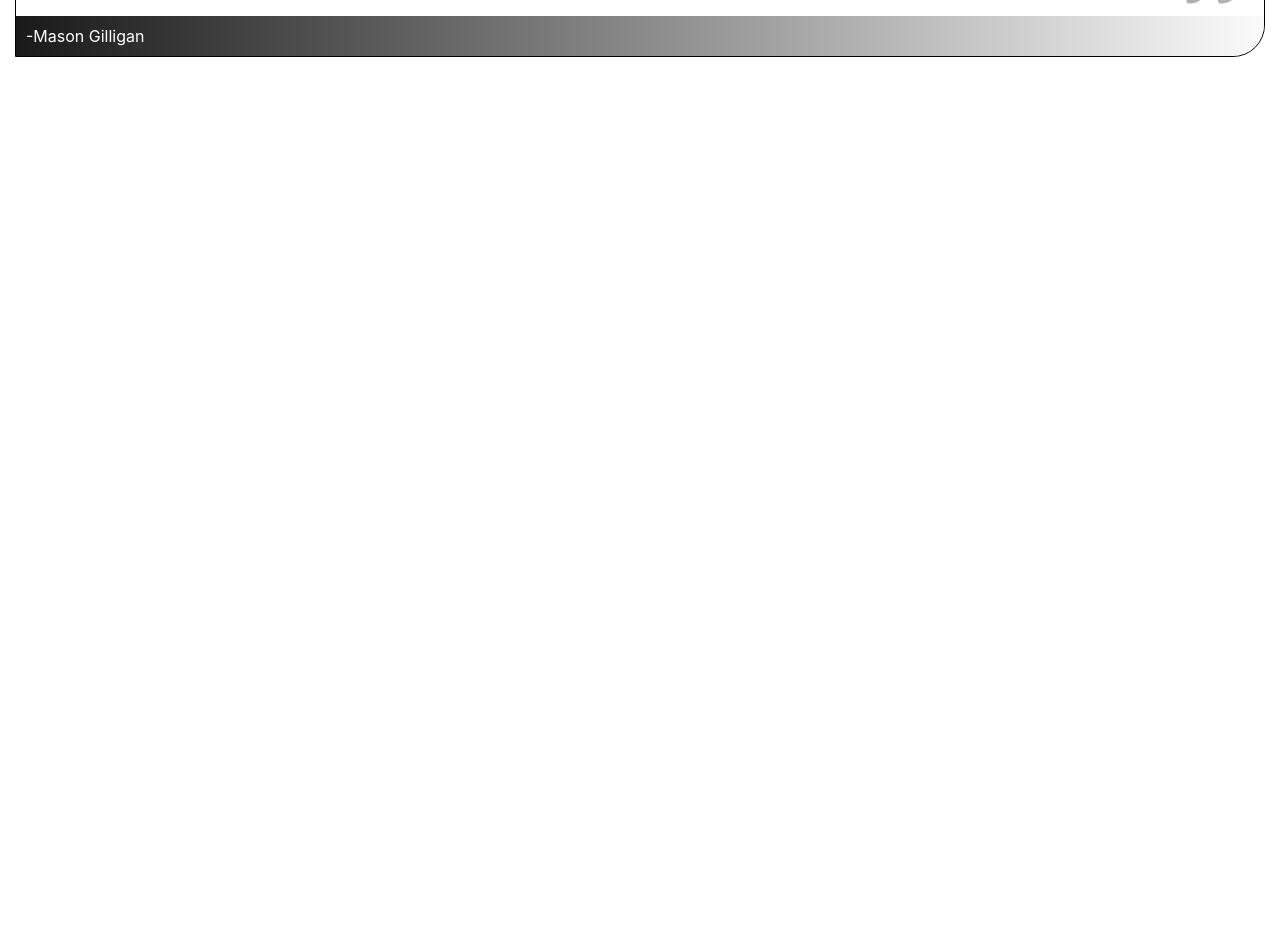
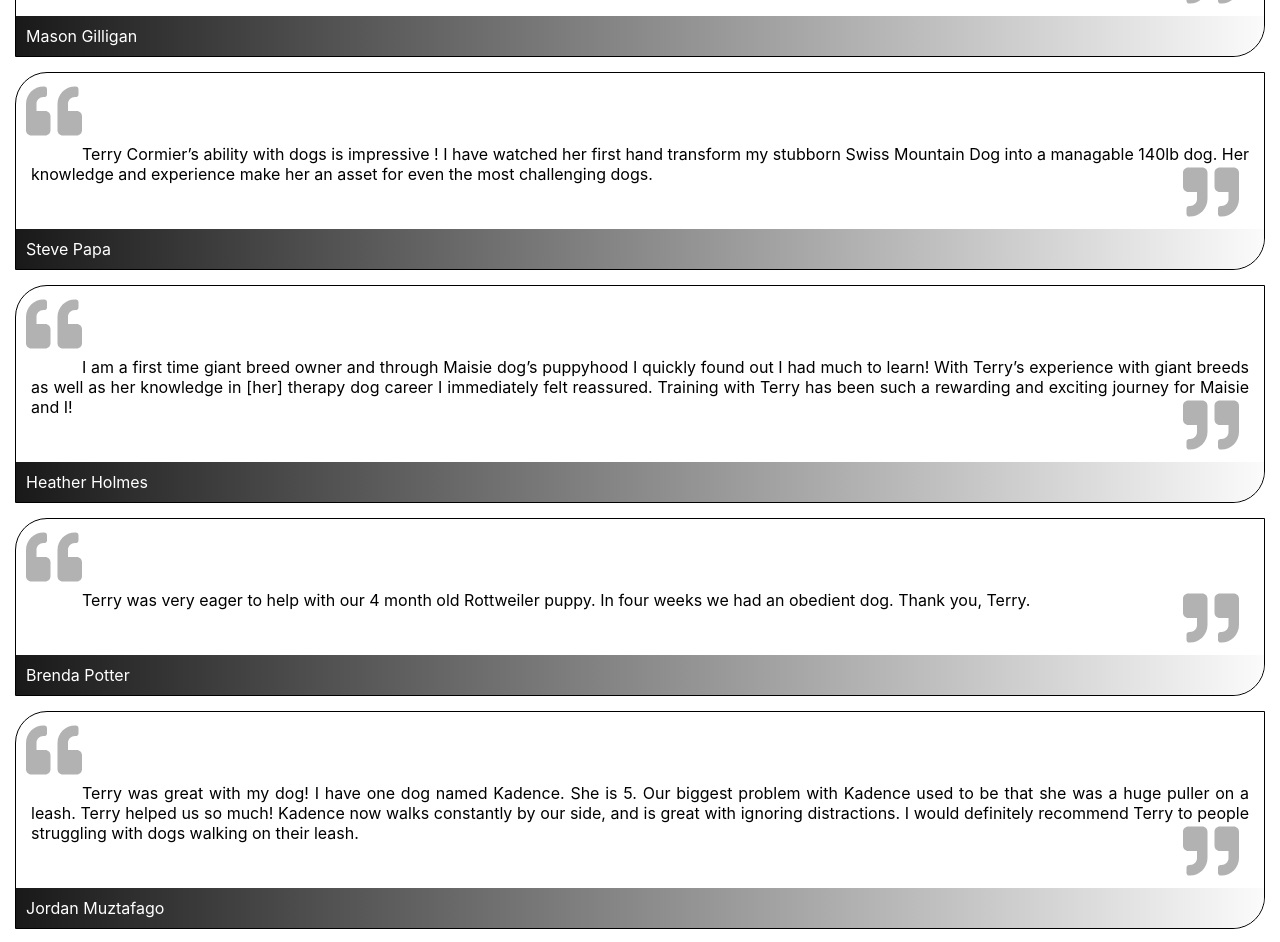
Before and after one commit to danianise/TerryDogTraining, a React (Create React App) app: page / in a window 1280 px wide. Shown: the part 500-1442 px from the top of the page. Before the commit the page ends 800 px from the top, so only its background shows below. Built offline with nearby package versions, Linux system fonts and the light colour scheme.

Commit message:
added all testimonials, with abbreviation for future use in carousel on main page

```diff
--- a/src/App.js
+++ b/src/App.js
@@ -1,7 +1,7 @@
 import logo from './logo.svg';
 import './App.css';
 import NavBar from './components/NavBar';
-import Testimonial from './components/Testimonial';
+import TestimonialCard from './components/TestimonialCard';
 import Carousel from './components/Carousel';
 
 function App() {
@@ -10,7 +10,7 @@ function App() {
       <h1 id='main_h1'>Dog Training with Terry Cormier</h1>
       <img id='dog_banner' src="images/dog_banner.png"/>
       <NavBar />
-      <Testimonial />
+      <TestimonialCard />
     </div>
   );
 }
--- a/src/components/Testimonial.js
+++ /dev/null
@@ -1,29 +0,0 @@
-import React from 'react'
-import { FaQuoteLeft, FaQuoteRight } from 'react-icons/fa'
-import "../css/Testimonial.css"
-
-export default function Testimonial() {
-  return (
-    <div className='testimonial'>
-        <span id='left_quote'>
-            <FaQuoteLeft />
-        </span>
-        <br />
-        <br />
-        <p id='testimonial_p'>
-            Terry goes above and beyond to make both owner and dog feel comfortable
-            and capable. She focuses on the individual needs and priorities and has
-            a very patient and productive approach. After just one session she gave us
-            the tools we needed to continue training on a daily basis on our own and we
-            almost immediately saw results.
-            She is extremely knowledgeable and I would recommend her to anyone!
-            <span id='right_quote'>
-                <FaQuoteRight />
-            </span>
-        </p>
-        <p id='testimonial_name'>
-            -Mason Gilligan
-        </p>
-    </div>
-  )
-}
--- /dev/null
+++ b/src/components/TestimonialCard.js
@@ -0,0 +1,90 @@
+import React from 'react'
+import { FaQuoteLeft, FaQuoteRight } from 'react-icons/fa'
+import "../css/TestimonialCard.css"
+
+export default function TestimonialCard() {
+
+    let testimonialArray = [
+        {
+            name: 'Mason Gilligan',
+            paragraph: 'Terry goes above and beyond to make both owner and dog feel comfortable and capable. She focuses on the individual needs and priorities and has a very patient and productive approach. After just one session she gave us the tools we needed to continue training on a daily basis on our own and we almost immediately saw results. She is extremely knowledgeable and I would recommend her to anyone!',
+            abbreviated: 'She is extremely knowledgeable and I would recommend her to anyone!'
+        },
+        {
+            name: 'Steve Papa',
+            paragraph: 'Terry Cormier’s ability with dogs is impressive ! I have watched her first hand transform my stubborn Swiss Mountain Dog into a managable 140lb dog. Her knowledge and experience make her an asset for even the most challenging dogs.',
+            abbreviated: 'Her knowledge and experience make her an asset for even the most challenging dogs.'
+        },
+        {
+            name: 'Heather Holmes',
+            paragraph: 'I am a first time giant breed owner and through Maisie dog’s puppyhood I quickly found out I had much to learn! With Terry’s experience with giant breeds as well as her knowledge in [her] therapy dog career I immediately felt reassured. Training with Terry has been such a rewarding and exciting journey for Maisie and I!',
+            abbreviated: 'Training with Terry has been such a rewarding and exciting journey!'
+        },
+        {
+            name: 'Brenda Potter',
+            paragraph: 'Terry was very eager to help with our 4 month old Rottweiler puppy. In four weeks we had an obedient dog. Thank you, Terry.',
+            abbreviated: 'In four weeks we had an obedient dog.'
+        },
+        {
+            name: 'Jordan Muztafago',
+            paragraph: 'Terry was great with my dog! I have one dog named Kadence. She is 5. Our biggest problem with Kadence used to be that she was a huge puller on a leash. Terry helped us so much! Kadence now walks constantly by our side, and is great with ignoring distractions. I would definitely recommend Terry to people struggling with dogs walking on their leash.',
+            abbreviated: 'I would definitely recommend Terry.'
+        },
+        {
+            name: 'Christina Korney',
+            paragraph: 'I had been planning to get my first puppy alone- a yellow lab purebred. I was excited, yet overwhelmed to say the least. Once I met Terry, we went through the basics with my dog- sit, stay, heel- utilizing treats and using a slow progression week by week while doing my homework. She and her dog Sebastian helped make me feel at home and comfortable with expecting the unexpected. She’s an excellent dog trainer. After I met Terry I referred several of my friends for dog training. I would recommend Terry to anyone you’ll be lucky to have her. She’s experienced (over 25 years), she’s knowledgeable, she gives great advice, she’s patient and kind, and she doesn’t make you feel silly with questions at all.',
+            abbreciated: 'After I met Terry I referred several of my friends for dog training.'
+        },
+        // {
+        //     name: '',
+        //     paragraph: ''
+        // },
+    ]
+
+    return (<>
+            {testimonialArray.map((eachTestimonial) => {
+                return(
+                    <div className='testimonial_card'>
+                        <span id='left_quote'>
+                            <FaQuoteLeft />
+                        </span>
+                        <br />
+                        <br />
+                        <p id='testimonial_card_p'>
+                            {eachTestimonial.paragraph}
+                            <span id='right_quote'>
+                                <FaQuoteRight />
+                            </span>
+                        </p>
+                        <p id='testimonial_card_name'>
+                            {eachTestimonial.name}
+                        </p>
+                    </div>
+                )
+            })}
+        </>)
+
+//   return (
+//     <div className='testimonial_card'>
+//         <span id='left_quote'>
+//             <FaQuoteLeft />
+//         </span>
+//         <br />
+//         <br />
+//         <p id='testimonial_card_p'>
+//             Terry goes above and beyond to make both owner and dog feel comfortable
+//             and capable. She focuses on the individual needs and priorities and has
+//             a very patient and productive approach. After just one session she gave us
+//             the tools we needed to continue training on a daily basis on our own and we
+//             almost immediately saw results.
+//             She is extremely knowledgeable and I would recommend her to anyone!
+//             <span id='right_quote'>
+//                 <FaQuoteRight />
+//             </span>
+//         </p>
+//         <p id='testimonial_card_name'>
+//             -Mason Gilligan
+//         </p>
+//     </div>
+//   )
+}
--- a/src/css/Testimonial.css
+++ b/src/css/TestimonialCard.css
@@ -1,4 +1,4 @@
-.testimonial {
+.testimonial_card {
     border: 1px solid black;
     margin: 15px;
     /* width: 30%; */
@@ -7,12 +7,12 @@
     text-align: justify;
 }
 
-#testimonial_p {
+#testimonial_card_p {
     padding: 15px;
     /* position: relative; */
 }
 
-#testimonial_name {
+#testimonial_card_name {
     padding: 10px;
     background: linear-gradient(to left, rgb(252, 251, 251), 50%, rgba(0, 0, 0, 0.9));
     color: white;
@@ -21,7 +21,7 @@
     margin: 30px 0 0 0;
 }
 
-#testimonial_name:hover{
+#testimonial_card_name:hover{
     background: linear-gradient(to right, rgb(252, 251, 251), 50%, rgba(0, 0, 0, 0.9));
     color: black;
 }
```
